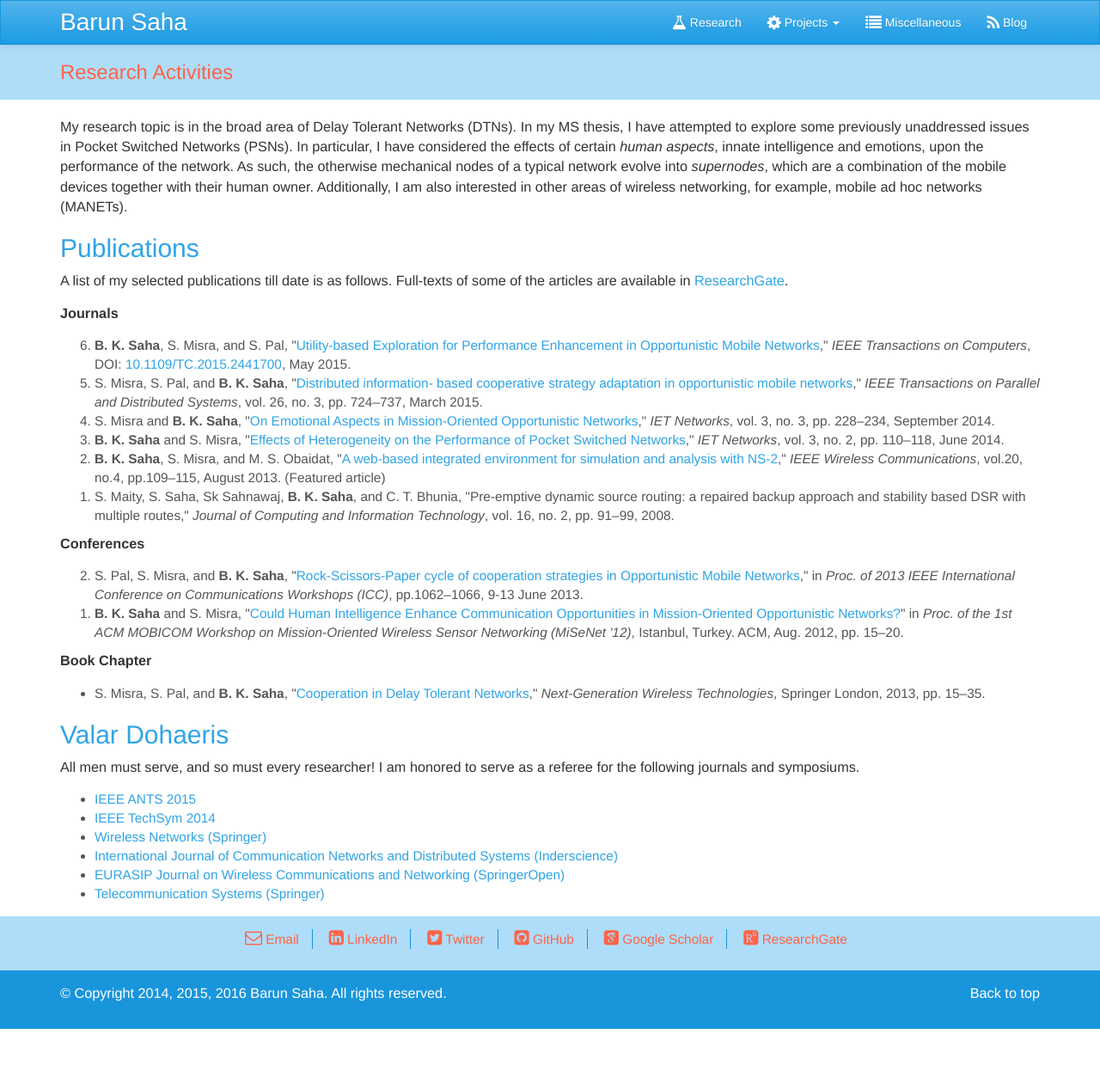
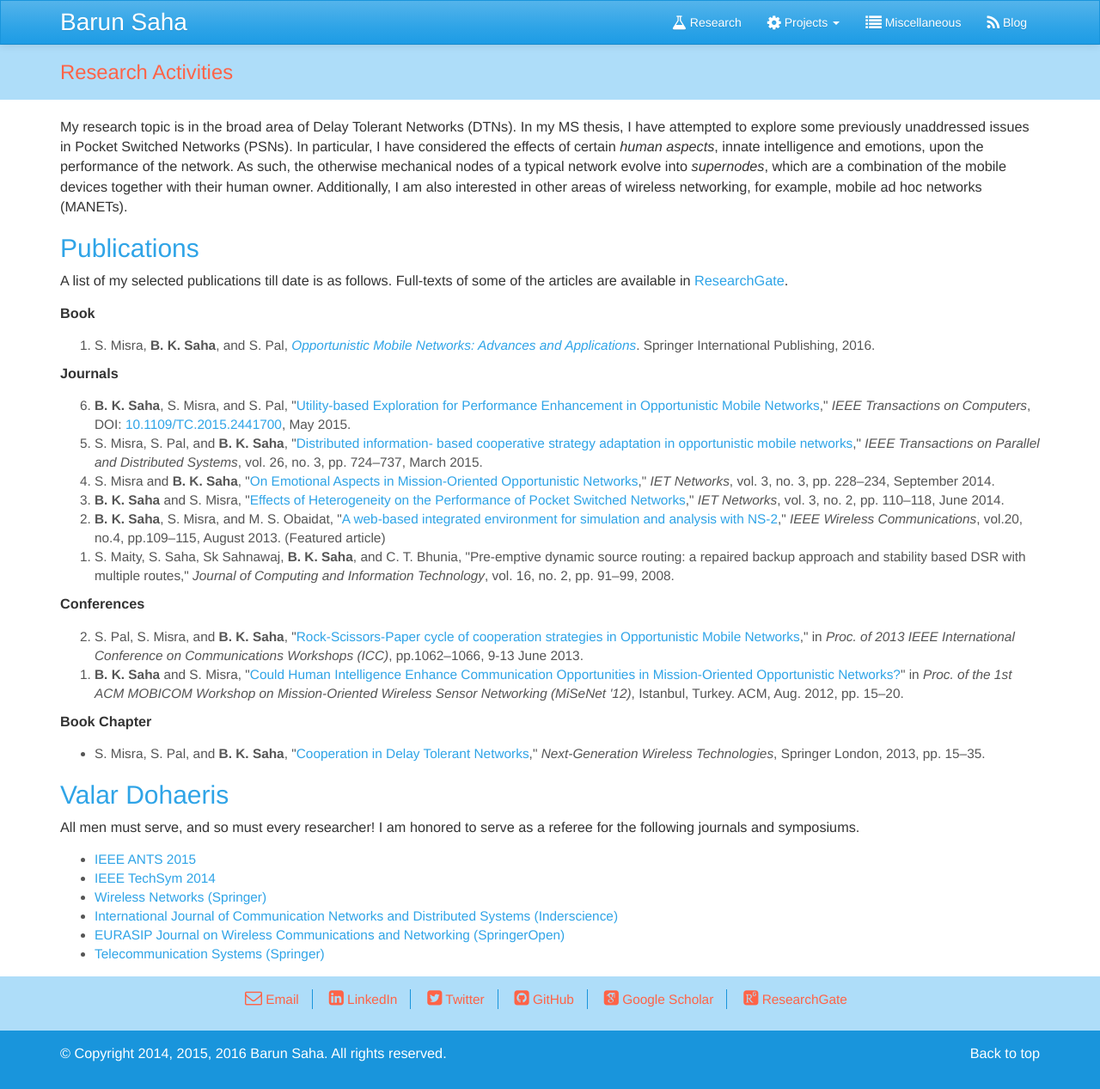
Before and after one commit to barun-saha/barun-saha.github.io, a Jekyll site: the page research.html, which Jekyll copies as it is, in a window 1280 px wide. Shown: the whole page at 86% size. Built offline with Jekyll 4.4.1, drawn with Linux system fonts in a browser that asks for light colours; nearby versions of some CDN libraries; some web fonts are replaced; before the commit the page ends 1197 px from its top, so only the background shows below that.

Commit message:
Added book to list of publications

```diff
--- a/research.html
+++ b/research.html
@@ -89,6 +89,16 @@ Research Activities
 			<a href="https://www.researchgate.net/profile/Barun_Saha">
 			ResearchGate</a>.
 		</p>
+
+        <p><strong>Book</strong></p>
+
+        <ol reversed class="bigger">
+            <li>
+			  S. Misra, <strong>B. K. Saha</strong>, and S. Pal, <em><a href="https://www.springer.com/in/book/9783319290294">
+                Opportunistic Mobile Networks: Advances and Applications</a></em>.
+                Springer International Publishing, 2016.
+			</li>
+        </ol>
 
 		<p><strong>Journals</strong></p>
 
```
Also changed, not shown: templates/research.html (+10 -0 lines).
